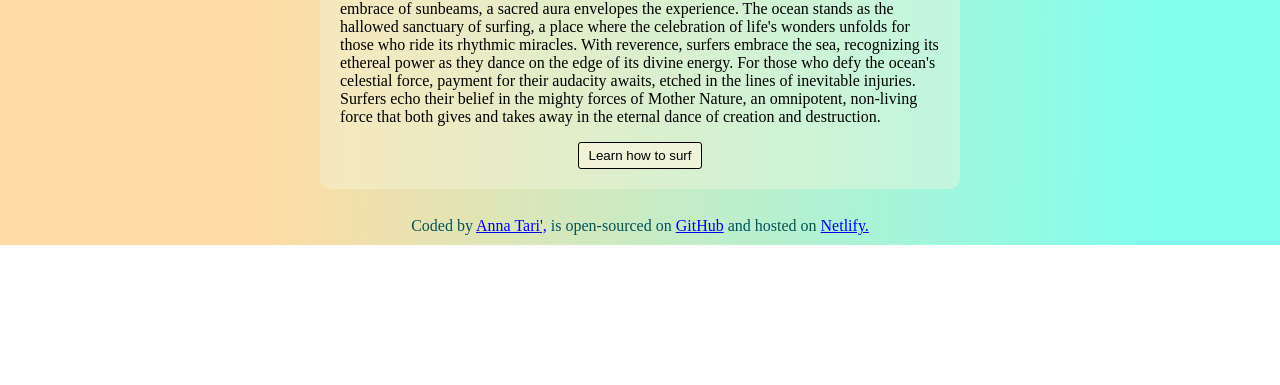
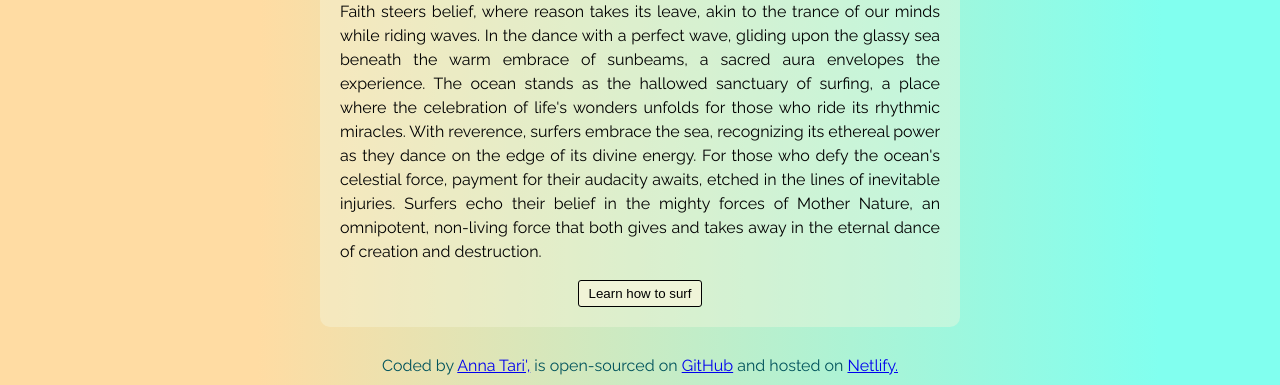
Before and after one commit to Tari20691/Surfing, a plain HTML site: page index.html in a window 1280 px wide. Shown: the part 2142-2527 px from the top of the page. Before the commit the page ends 2387 px from the top, so only its background shows below. Drawn offline with nearby package versions, Linux system fonts and the light colour scheme.

Commit message:
changed font

```diff
--- a/index.html
+++ b/index.html
@@ -6,6 +6,9 @@
     <title>Surfing</title>
     <script src="https://cdn.jsdelivr.net/npm/axios@1.1.2/dist/axios.min.js"></script>
     <link href="src/styles.css" rel="stylesheet" type="text/css" />
+    <link rel="preconnect" href="https://fonts.googleapis.com">
+<link rel="preconnect" href="https://fonts.gstatic.com" crossorigin>
+<link href="https://fonts.googleapis.com/css2?family=Raleway:ital,wght@0,100;0,200;0,300;0,400;0,500;0,600;0,700;0,800;0,900;1,100;1,200;1,300;1,400;1,500;1,600;1,700;1,800;1,900&family=Roboto:ital,wght@0,100;0,300;0,400;0,500;0,700;0,900;1,100;1,300;1,400;1,500;1,700;1,900&display=swap" rel="stylesheet">
     </head>
 <body>
     <header>
--- a/src/styles.css
+++ b/src/styles.css
@@ -1,9 +1,12 @@
 body{
     background: linear-gradient(90.4deg, rgb(255, 220, 163) 21.2%, rgb(129, 255, 239) 90.7%);
+    font-family: 'Raleway', sans-serif;
 }
+
 h1{
     text-align: center;
 }
+
 h2{
     text-align: center;
 }
@@ -19,6 +22,10 @@ h2{
 img {
     display: block;
     margin: 0 auto;
+}
+p{
+    text-align: justify;
+    line-height: 1.5;
 }
 
 .picOne {
```
